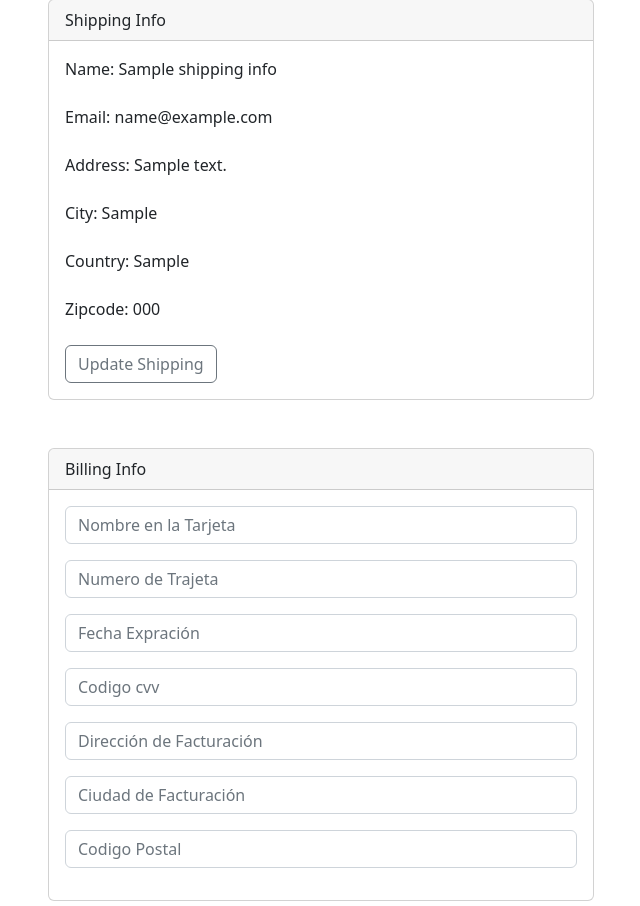
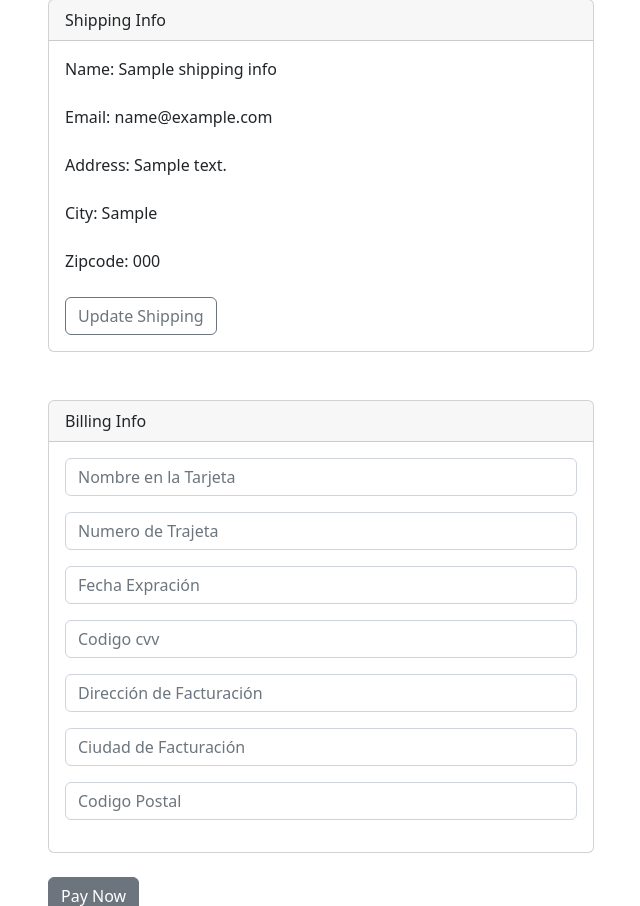
Before and after one commit to Samuelvr17/villacom, a Django app: template payment/templates/process_order.html in a window 1280 px wide. Shown: the part 652-1558 px from the top of the page, without its empty margins (319-959 px from the left). Run offline with Django 5.2, Linux system fonts and the light colour scheme; tables that the repository leaves empty hold one stand-in row (values such as "Sample post"); the template is opened without the code that fills it: values that come from a table or form of the project are taken from there, most other values are stand-ins (such as "Sample title", 1, 10 or a date in 2020); some libraries are stand-ins or nearby versions.

Commit message:
se quito un campo del formulario de envio

```diff
--- a/payment/templates/process_order.html
+++ b/payment/templates/process_order.html
@@ -52,7 +52,6 @@
                     Email: {{ shipping_info.shipping_email }}<br/><br/>
                     Address: {{ shipping_info.shipping_address}}<br/><br/>
                     City: {{ shipping_info.shipping_city }}<br/><br/>
-                    Country: {{ shipping_info.shipping_country }}<br/><br/>
                     Zipcode: {{ shipping_info.shipping_zipcode }}<br/><br/>
                     <a href="{% url 'checkout' %}" class="btn btn-outline-secondary">Update Shipping</a>
                     <br/>
--- a/payment/views.py
+++ b/payment/views.py
@@ -84,7 +84,7 @@
         full_name = my_shipping['shipping_full_name']
         email = my_shipping['shipping_email']
         # Crear Shipping Address de la info de la sesion
-        shipping_address = f"{my_shipping['shipping_address']}\n{my_shipping['shipping_city']}\n{my_shipping['shipping_country']}\n{my_shipping['shipping_zipcode']}"
+        shipping_address = f"{my_shipping['shipping_address']}\n{my_shipping['shipping_city']}\n{my_shipping['shipping_zipcode']}"
         amount_paid = totals
 
         # Crear una Orden
```
Also changed, not shown: db.sqlite3.
